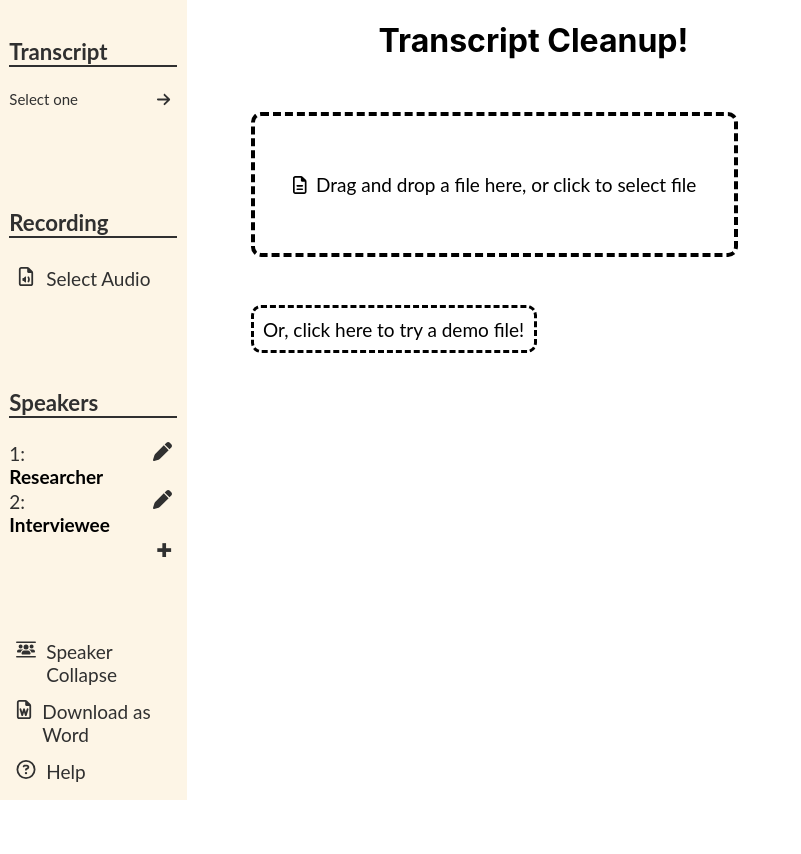
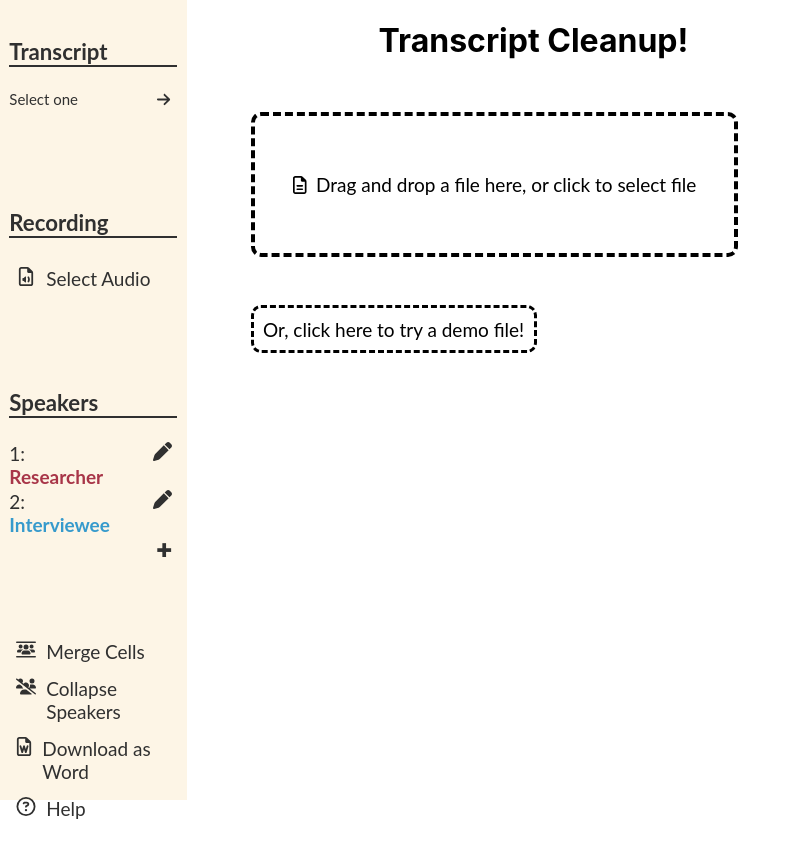
Before and after one commit to KarlHenrik/transcript-cleanup, a React (Create React App) app: page / in a window 1280 px wide. Shown: the top 854 px of the page, without its empty margins (0-801 px from the left). Built offline with nearby package versions, Linux system fonts and the light colour scheme.

Commit message:
Cell merge only until first non-speaker

```diff
--- a/src/Components/App.js
+++ b/src/Components/App.js
@@ -8,15 +8,15 @@ import AudioPlayer from './AudioPlayer.js';
 import { useLocalStorage } from "./useLocalStorage.js";
 import React, { useState } from "react";
 import { FontAwesomeIcon } from '@fortawesome/react-fontawesome';
-import { faTrash, faUsersBetweenLines, faArrowRight } from '@fortawesome/free-solid-svg-icons';
+import { faTrash, faUsersBetweenLines, faArrowRight, faUsersSlash } from '@fortawesome/free-solid-svg-icons';
 import { faCircleQuestion } from '@fortawesome/free-regular-svg-icons';
 
 function App() {
   const [fileName, setFileName] = useLocalStorage("fileName", null);
   const [contents, setContents] = useLocalStorage("contents", []);
   const [speakers, setSpeakers] = useLocalStorage("speakers", [
-      { name: "Researcher", color: "#000000" },
-      { name: "Interviewee", color: "#000000" },
+      { name: "Researcher", color: "#A83548" },
+      { name: "Interviewee", color: "#369ACC" },
     ])
   const [isExpanded, setIsExpanded] = useState(true);
 
@@ -26,9 +26,27 @@ function App() {
       setContents([])
   }
 
-  function speakerCollapse() {
+  function mergeCells() {
     const new_contents = []
+    let stop = false;
     contents.forEach((element, idx) => {
+      if (stop) {
+        new_contents.push(
+          {
+              ...element
+          }
+        )
+        return
+      }
+      if (element.ID === "") {
+        stop = true;
+        new_contents.push(
+          {
+              ...element
+          }
+        )
+        return
+      }
       if (idx === 0) { // We only collapse upwards, so first cell is safe
         new_contents.push(
           {
@@ -77,9 +95,25 @@ function App() {
     setContents(newContents);
   }
 
+  function clearSpeaker(ID, newID="") {
+    const newContents = contents.map(element => {
+      if (element.ID == ID) {
+        // If the ID matches, clear it.
+        return { ...element, ID: newID };
+      } else if (element.ID > ID) {
+        // If the ID is greater, decrement it.
+        return { ...element, ID: element.ID - 1 };
+      }
+      // Otherwise, keep the element unchanged.
+      return element;
+    });
+
+    setContents(newContents);
+  }
+
   function clearSpeaker(ID) {
-    const newContents = contents.map(element => {
-      if (element.ID === ID) {
+    const new_contents = contents.map(element => {
+      if (element.ID == ID) {
         // If the ID matches, clear it.
         return { ...element, ID: "" };
       } else if (element.ID > ID) {
@@ -90,7 +124,41 @@ function App() {
       return element;
     });
 
-    setContents(newContents);
+    setContents(new_contents);
+  }
+
+  function updateSpeaker(new_contents, ID, newID="") {
+    new_contents = new_contents.map(element => {
+      if (element.ID == ID) {
+        // If the ID matches, clear it.
+        return { ...element, ID: newID };
+      } else if (element.ID > ID) {
+        // If the ID is greater, decrement it.
+        return { ...element, ID: element.ID - 1 };
+      }
+      // Otherwise, keep the element unchanged.
+      return element;
+    });
+
+    return new_contents;
+  }
+
+  function collapseSpeakers() {
+    let new_speakers = [...speakers];
+    let new_contents = [...contents];
+    // Looping through speakers in reverse, so that when speaker i is removed, all cells with higher IDs can be updated with no unintented effects
+    speakers.toReversed().forEach((speaker, index) => {
+      let originalIndex = speakers.length - index - 1;
+      const firstOccurence = speakers.findIndex(s => s.name === speaker.name)
+      if (firstOccurence === originalIndex) {
+        return
+      } else {
+        new_contents = updateSpeaker(new_contents, originalIndex, firstOccurence)
+        new_speakers.splice(originalIndex, 1)
+      }
+    })
+    setSpeakers(new_speakers)
+    setContents(new_contents)
   }
 
   return (
@@ -120,8 +188,11 @@ function App() {
         </div>
 
         <div className='section'>
-          <div className='buttonAction' onClick={speakerCollapse}>
-            <FontAwesomeIcon className="symbol" icon={faUsersBetweenLines} /> Speaker Collapse
+          <div className='buttonAction' onClick={mergeCells}>
+            <FontAwesomeIcon className="symbol" icon={faUsersBetweenLines} /> Merge Cells
+          </div>
+          <div className='buttonAction' onClick={collapseSpeakers}>
+            <FontAwesomeIcon className="symbol" icon={faUsersSlash} /> Collapse Speakers
           </div>
           <DownloadButton contents={contents} speakers={speakers} fileName={fileName} />
           <div className='buttonAction' onClick={() => setIsExpanded(!isExpanded)}>
@@ -133,7 +204,7 @@ function App() {
       </div>
 
       <div className='Display'>
-        {contents.length===0 && <FileSelector fileName={fileName} setFileName={setFileName} setContents={setContents} />}
+        {contents.length===0 && <FileSelector fileName={fileName} setFileName={setFileName} setContents={setContents} speakers={speakers} setSpeakers={setSpeakers} />}
         {contents && <TextDisplay contents={contents} setContents={setContents} speakers={speakers} />}
       </div>
     </div>
--- a/src/Components/FileSelector.js
+++ b/src/Components/FileSelector.js
@@ -16,7 +16,9 @@ function FileSelector(props) {
                 file
                     .text()
                     .then((t) => {
-                        props.setContents(read_vtt(t));
+                        const new_contents = read_vtt(t);
+                        props.setContents(new_contents);
+                        pad_speakers(new_contents, props.speakers, props.setSpeakers)
                     });
             }
             reader.readAsArrayBuffer(file)
@@ -60,10 +62,9 @@ function time_from_vtt(line_with_time) {
 function parseSpeaker(line) {
     const regex = /^\[SPEAKER_0?(\d+)\]: (.*)$/;
     const match = line.match(regex);
-
     // If the line matches the pattern, return the speaker ID and the rest of the string
     if (match) {
-        const speakerID = match[1];
+        const speakerID = Number(match[1]);
         const message = match[2];
         return { speakerID, message };
     } else {
@@ -74,8 +75,32 @@ function parseSpeaker(line) {
     }
 }
 
+function pad_speakers(contents, speakers, setSpeakers) {
+    const new_speakers = [...speakers];
+    let maxId = contents
+        .filter(obj => obj.ID !== "") // Exclude objects with empty ID
+        .map(obj => Number(obj.ID)) // Convert ID values to numbers
+        .reduce((max, ID) => Math.max(max, ID), -1);
+    let padding = maxId - speakers.length + 1
+    while (padding > 0) {
+        new_speakers.push({name: "Speaker " + new_speakers.length, ID: new_speakers.length})
+        padding = padding - 1;
+    }
+    setSpeakers(new_speakers)
+}
+
 function read_vtt(raw_text) {
     const lines = raw_text.split(/\r?\n|\r|\n/g); // Split by newline
+
+    if ( lines[3].includes("[A") ) { // Check for newer format where lines 4 is split over two lines, with info about tech used.
+        let startIndex = lines[3].indexOf("[A");
+        let endIndex = lines[3].indexOf("]", startIndex);
+        if (endIndex !== -1) {
+          lines[3] = lines[3].substring(0, startIndex) + lines[4];
+          lines.splice(4, 1);
+        }
+    }
+
     const contents = []
     let sentence_completed = true;
     for (let i = 2; i < lines.length - 1; i+=3) {
--- a/src/Components/TextBox.js
+++ b/src/Components/TextBox.js
@@ -148,6 +148,7 @@ function TextBox(props) {
 
     function quoteKeyDown(e) {
         const key = e.key;
+        console.log(key)
         if (key === "Tab" || key === "Escape") { // Focus speaker
             focusSpeaker();
             e.preventDefault();
@@ -157,7 +158,11 @@ function TextBox(props) {
         if ((window.getSelection().toString() === "")) { // No text selected
             return
         }
-        if (!isFinite(key)) { // Not a number
+        if (key === "|") {
+            navigator.clipboard.writeText(window.getSelection().toString() + " (" + time.slice(0, -2) + ")")
+            e.preventDefault();
+        }
+        if (!isFinite(key) || key === " ") { // Not a number
             return
         }
         const new_speaker_ID = Number(key) - 1 // Number from -1 to 8
```
